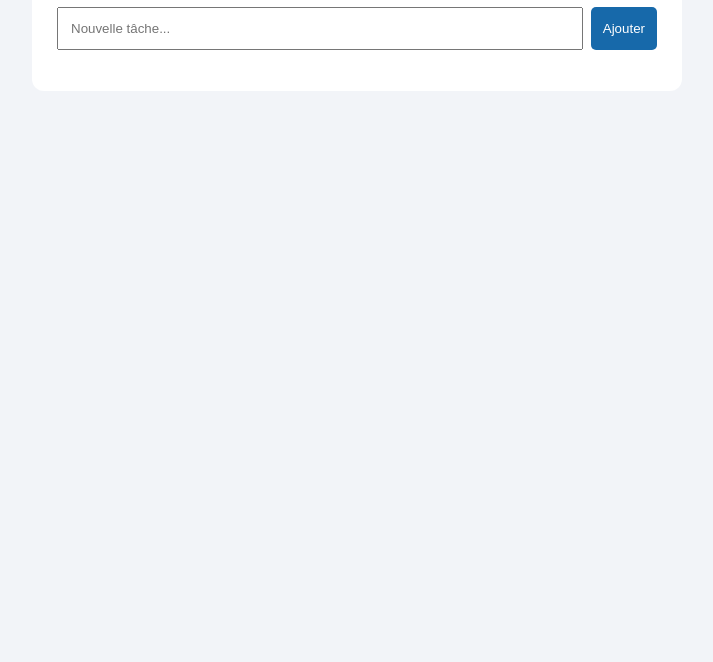
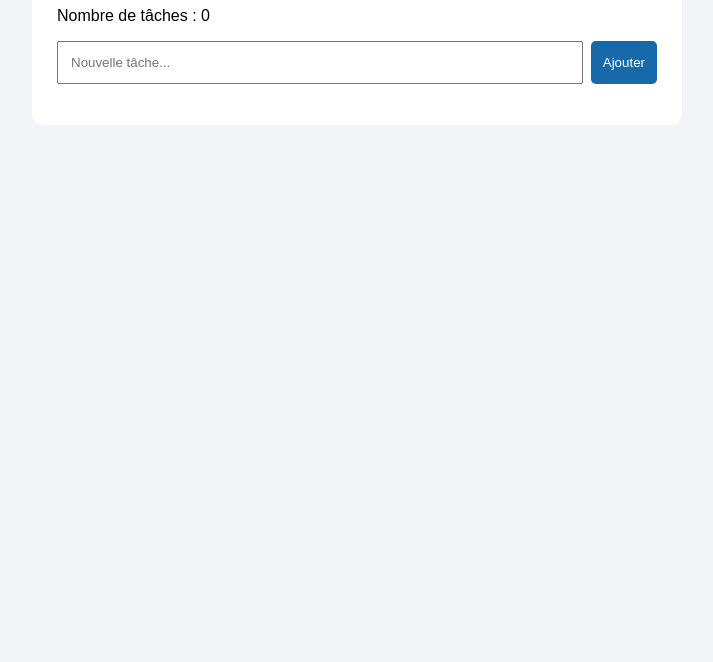
Before and after one commit to TRAOREAROUNA/GESTIONNAIRE-TACHES, a plain HTML site: page index.html in a window 1280 px wide. Shown: the part 138-800 px from the top of the page, without its empty margins (283-996 px from the left). Drawn offline with Linux system fonts and the light colour scheme.

Commit message:
Ajout du compteur de tâches

```diff
--- a/index.html
+++ b/index.html
@@ -10,6 +10,7 @@
 <body>
     <main class="container">
         <h1>Mon gestionnaire de tâches</h1>
+        <p id="task-counter">Nombre de tâches : 0</p>
 
         <form id="task-form">
             <input id="task-input" type="text"
--- a/script.js
+++ b/script.js
@@ -12,6 +12,8 @@ function saveTasks() {
 
 function renderTasks() {
     list.innerHTML = "";
+    document.getElementById("task-counter").textContent =
+    "Nombre de tâches : " + tasks.length;
 
     tasks.forEach(function (task) {
         const item = document.createElement("li");
```
